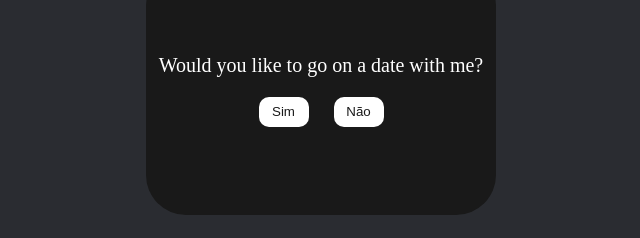
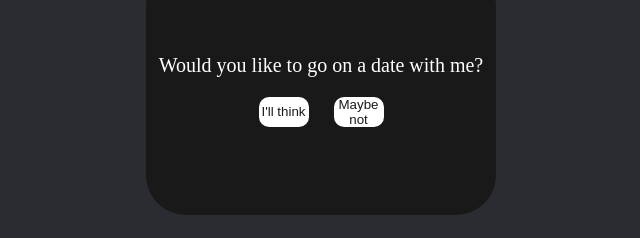
Before and after one commit to fanuellv/date, a plain HTML site: page index.html in a window 1280 px wide. Shown: the part 310-548 px from the top of the page, 319-959 px from the left. Drawn offline with Linux system fonts and the light colour scheme.

Commit message:
Update index.html

```diff
--- a/index.html
+++ b/index.html
@@ -11,9 +11,9 @@
         <p>Would you like to go on a date with me?</p>
         <div class="buttons">
             <button type="button">
-                <a href="https://api.whatsapp.com/send?phone=244937505845" target="_blank">Sim</a>
+                <a href="https://api.whatsapp.com/send?phone=244937505845" target="_blank">I'll think</a>
             </button>
-            <button id="no" type="text">Não</button>
+            <button id="no" type="text">Maybe not</button>
         </div>
     </div>
 
```
